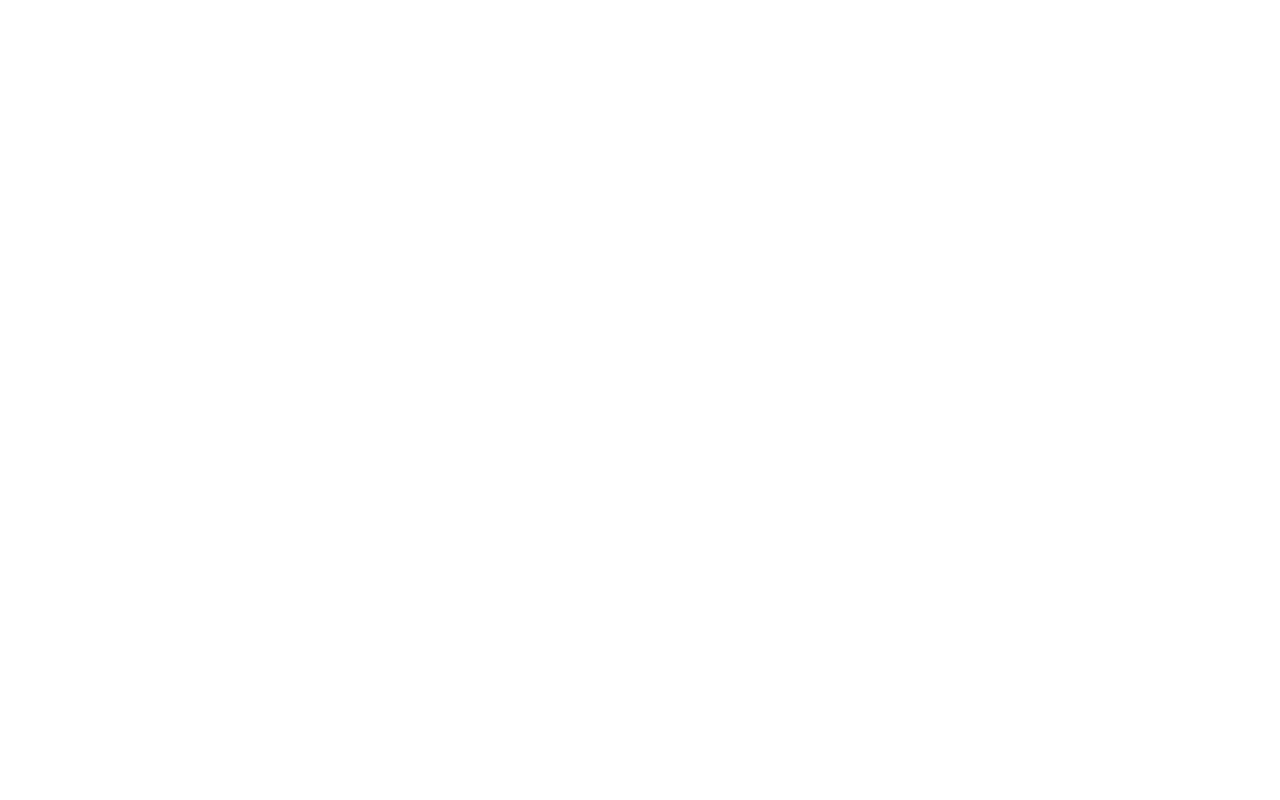
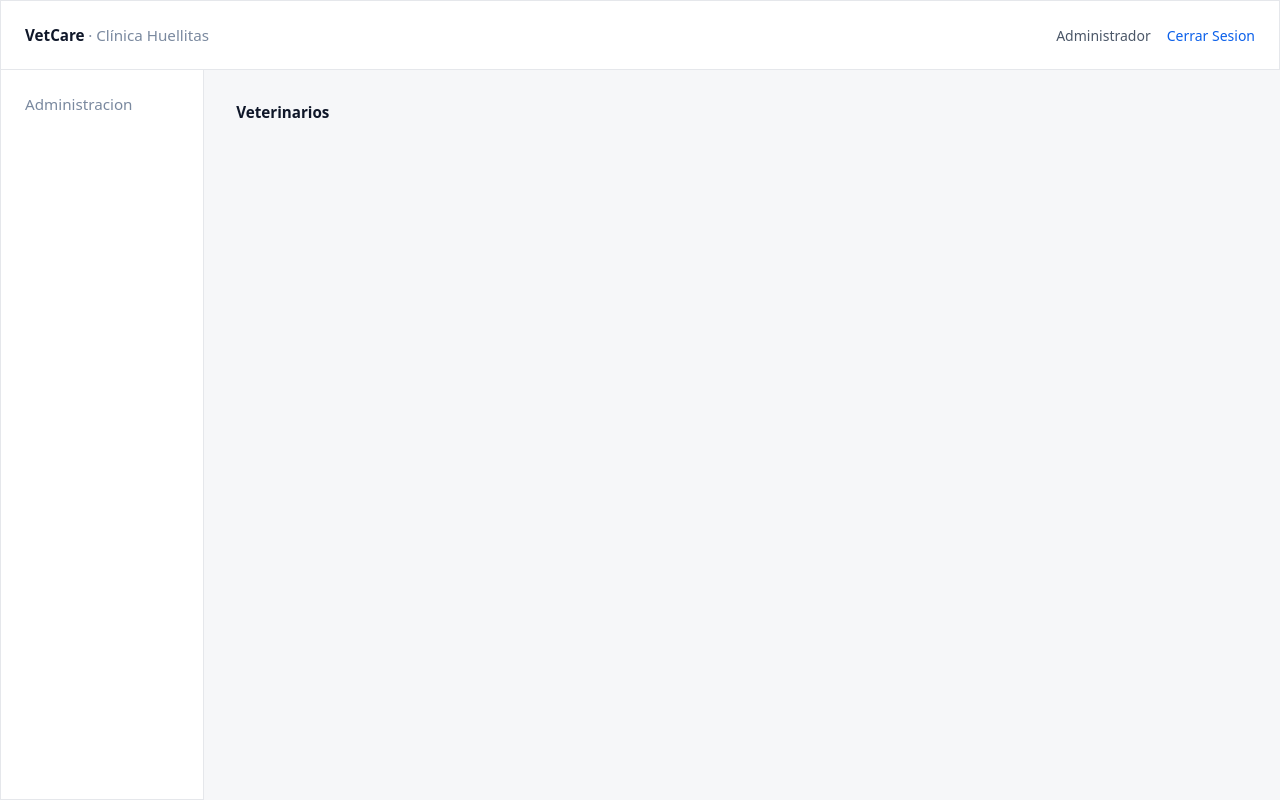
Before and after one commit to Emilio-Camino/vetcare-grupo2, a plain HTML site: page gestion_veterinario.html in a window 1280 px wide. Drawn offline with Linux system fonts and the light colour scheme.

Commit message:
Plantilla pagina

```diff
--- a/css/style.css
+++ b/css/style.css
@@ -241,6 +241,7 @@ header {
     border: 1px solid var(--color-borde);
     border-radius: var(--radio-recto);
     padding: 1.5rem;
+    border-top: none;
 }
 
 .aside-vertical p{
@@ -423,7 +424,8 @@ textarea {
 .rejilla {
     display: grid;
     grid-template-columns: repeat(12, 1fr);
-    gap: 1rem;
+    min-height: calc(100vh - 70px); /* Ocupa todo el alto restante de la pantalla */
+    gap: 0;
 }
 
 .col-1  { grid-column: span 1; }
--- a/gestion_veterinario.html
+++ b/gestion_veterinario.html
@@ -0,0 +1,29 @@
+<!DOCTYPE html>
+<html lang="en">
+<head>
+    <meta charset="UTF-8">
+    <meta name="viewport" content="width=device-width, initial-scale=1.0">
+    <title>Gestion Veterinario</title>
+    <link rel="stylesheet" href="css/style.css">
+</head>
+<body>
+    <header class="fila-espaciada">
+        <div>
+            <span class="texto-marca">VetCare</span>
+            <span class="texto-subtitulo">· Clínica Huellitas</span>
+        </div>
+        <div class="fila-flexible">
+            <span class="texto-parrafo">Administrador</span>
+            <a class="enlace" href="index.html">Cerrar Sesion</a>
+        </div>
+    </header>
+    <div class="rejilla">
+        <aside class="col-2 aside-vertical">
+            <h1 class="texto-subtitulo">Administracion</h1>
+        </aside>
+        <main>
+            <h1 class="texto-marca">Veterinarios</h1>
+        </main>
+    </div>
+</body>
+</html>
```
